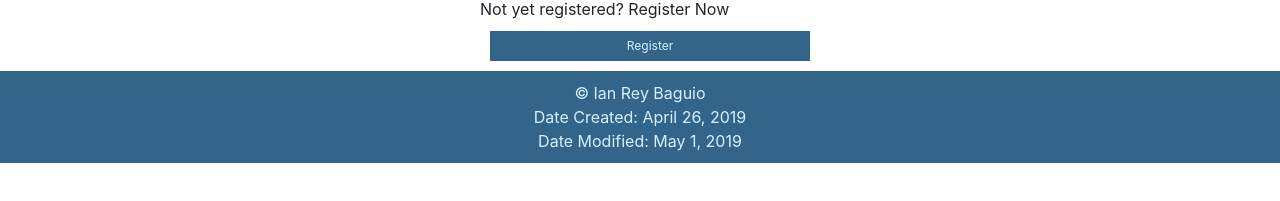
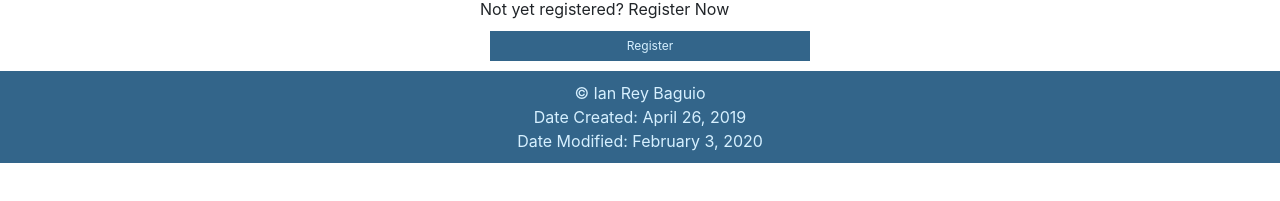
Before and after one commit to ianrbaguio/project-manager, a React (Create React App) app: page / in a window 1280 px wide. Shown: the part 385-586 px from the top of the page. Built offline with nearby package versions, Linux system fonts and the light colour scheme.

Commit message:
Update Date Modified on Footer

```diff
--- a/src/components/Footer.js
+++ b/src/components/Footer.js
@@ -1,17 +1,17 @@
-import React from 'react';
+import React from "react";
 //import logo from '../logo.svg';
-import '../App.css';
+import "../App.css";
 
 class Footer extends React.Component {
-    render(){
-        return(
-            <div className="footer">
-                © Ian Rey Baguio <br/>
-                Date Created: April 26, 2019 <br/>
-                Date Modified: May 1, 2019
-            </div>
-        )
-    }
+  render() {
+    return (
+      <div className="footer">
+        © Ian Rey Baguio <br />
+        Date Created: April 26, 2019 <br />
+        Date Modified: February 3, 2020
+      </div>
+    );
+  }
 }
 
 export default Footer;
```
